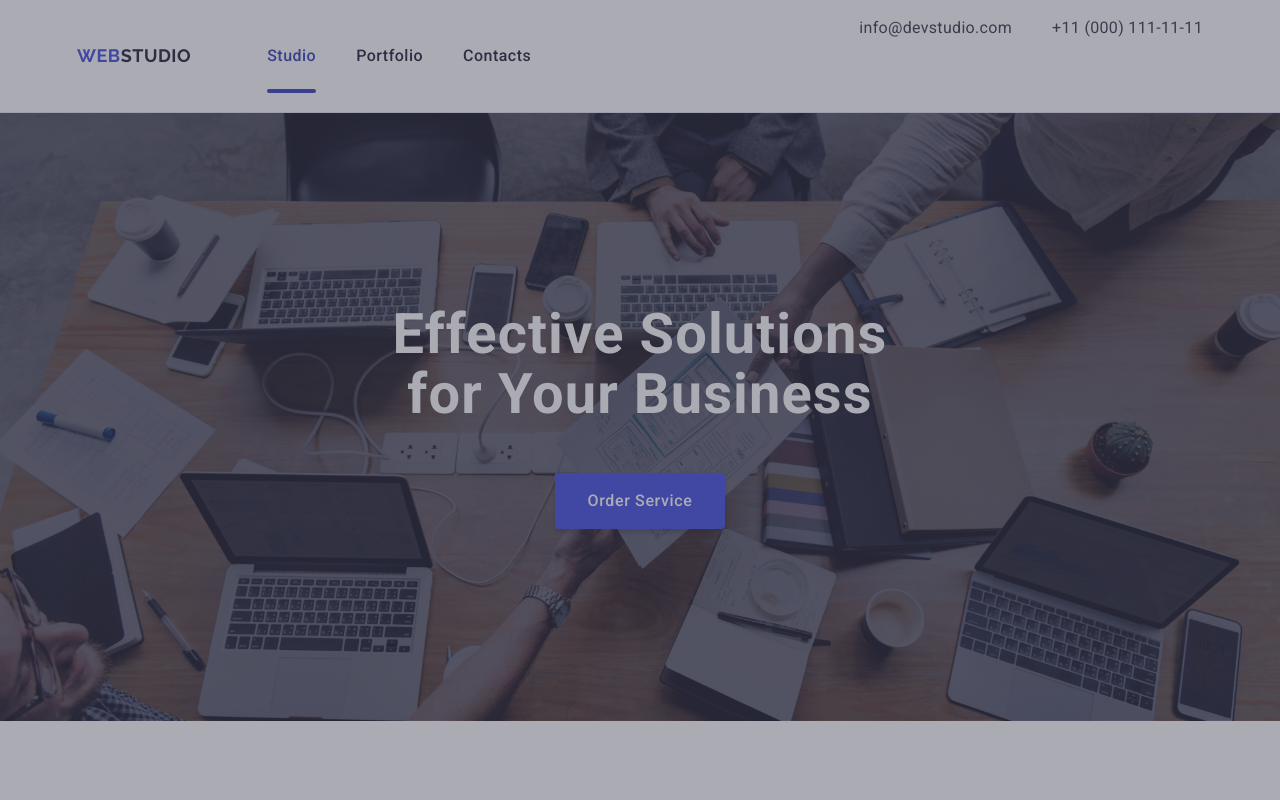
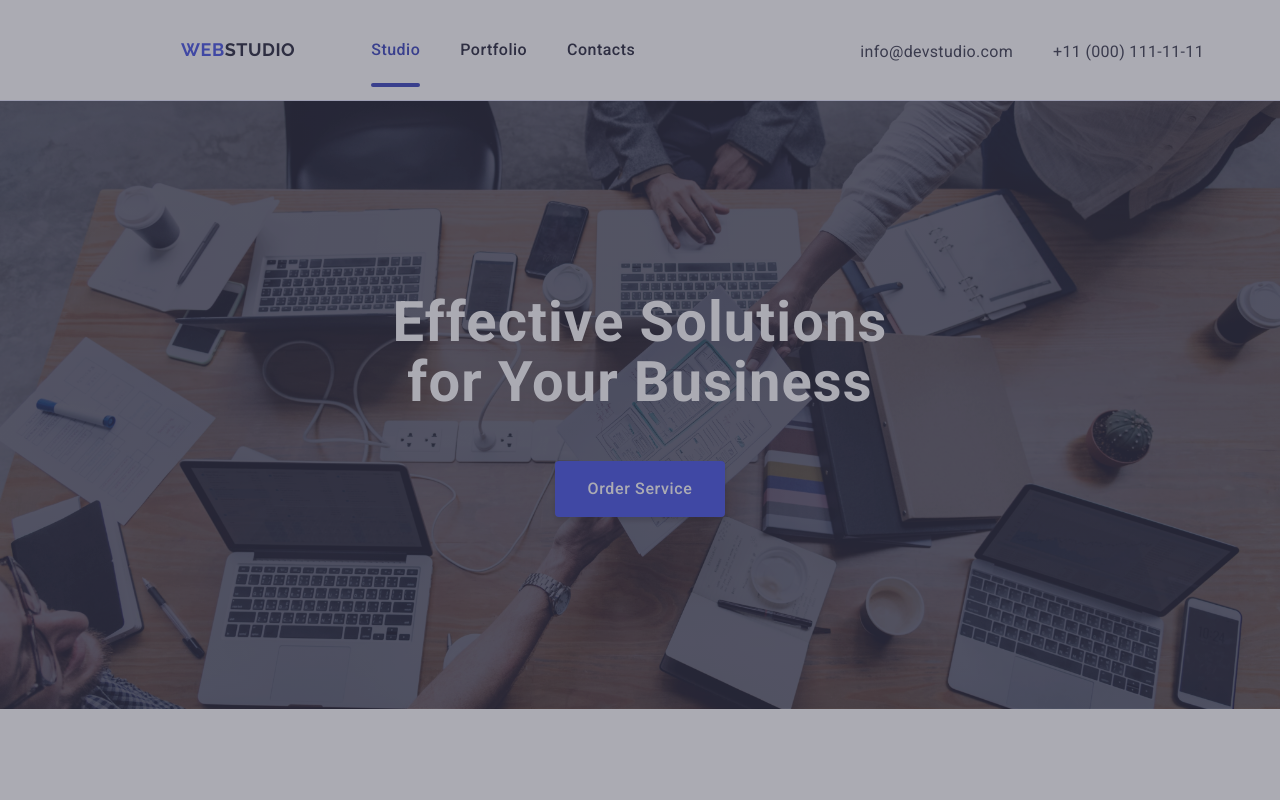
Before and after one commit to beolly/goit-markup-hw-06, a plain HTML site: page index.html in a window 1280 px wide. Shown: the top 800 px of the page. Drawn offline with nearby package versions, Linux system fonts and the light colour scheme.

Commit message:
Add files via upload

```diff
--- a/css/styles.css
+++ b/css/styles.css
@@ -49,12 +49,13 @@ padding:0 16px;
 
 margin: 0 auto;
 
-/*
-  margin-left: auto;
-  margin-right: auto;
-  /* padding-right: 15px; */
-   /* padding-left: 15px; */
 }
+
+.section {
+  padding: 16px 0;
+
+}
+
 @media screen and (min-width: 768px) {
   .container{
 max-width: 768px;
@@ -64,15 +65,20 @@ max-width: 768px;
 @media only screen and (min-width: 1158px){
   .container{
     max-width: 1158px;
+
+  margin-left: auto;
+  margin-right: auto;
+  padding-right: 15px;
+  padding-left: 15px;
+  }
+  .section {
+    padding: 120px 0;
+
   }
 }
+
 .hide{
   display: none;
-}
-
-.section {
-  padding: 120px 0;
-
 }
 
 /* header */
@@ -88,11 +94,12 @@ max-width: 768px;
    align-items: center;
 }
 
+
 .page-nav {
   display: flex;
   justify-items: center;
   align-items: center;
-  /* justify-content: space-between; */
+  justify-content: space-between;
   flex-grow: 1;
 }
 
@@ -139,12 +146,19 @@ max-width: 768px;
 @media only screen and (min-width: 1158px) {
 
  .page-header{
-
    justify-content: center;
    align-items: center;
+
  }
 
+ .page-nav{
+  align-items: center;
+  justify-content: center;
 
+ }
+ .adress-li{
+  margin: 24px 0;
+ }
 }
 .mobile-menu{
   display: flex;
@@ -183,6 +197,7 @@ max-width: 768px;
   flex-direction: column;
 
   align-items: center;
+
 }
 .menu-link,
 .address-li {
@@ -219,20 +234,22 @@ max-width: 768px;
 }
 
 @media only screen and (min-width: 768px) {
-  .adress-list {
+  .adress-list-mob {
     margin:16px 0 12px 0;
 
   }
+  .menu-li{
+    justify-content: center;
+  }
 }
 @media only screen and (min-width: 1158px){
-  .adress-list {
+  .adress-list-mob {
   display: flex;
   gap: 40px;
   align-items:center;
 
 }
 }
-
 
 .adress-li {
   line-height: 1.5;
@@ -272,10 +289,11 @@ background-image: linear-gradient(
 
 @media only screen and (min-width: 1158px) {
   .hero-section {
-padding: 188px auto;}
+padding: 188px auto;
+margin: auto;
+}}
 
 
-}
 
 @media only screen and (min-width: 1158px) and(min-resolution:192dpi),  (min-resolution:2dppx){
   .hero-section{
@@ -728,14 +746,15 @@ color:#404BBF;
 }
 
 .benefits{
-  margin: 0 8px;
-  padding: 96px 16px;}
+  margin: 8px auto;
+  padding: 96px 16px;
+}
 
 @media only screen and (min-width: 1158px) {
   .benefits{
 padding: 120px 0;
-
-  }
+margin: auto;
+ }
 }
 
 .benefits-title {
@@ -747,8 +766,6 @@ padding: 120px 0;
   line-height: 1.11;
   letter-spacing: 0.02em;
   max-width: 288px;
-
-
 }
 
 @media only screen and (min-width: 768px) {
--- a/index.html
+++ b/index.html
@@ -40,7 +40,7 @@
           </ul>
         </nav>
         <address class="menu-adress">
-          <ul class="adress-list">
+          <ul class="adress-list-mob">
             <li class="adress-li">
               <a class="adress-link" href="mailto:info@devstudio.com"
                 >info@devstudio.com</a
```
